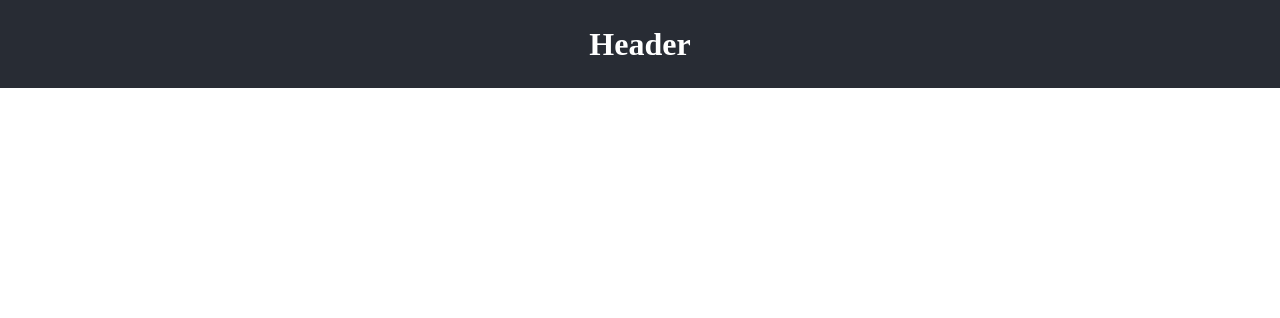
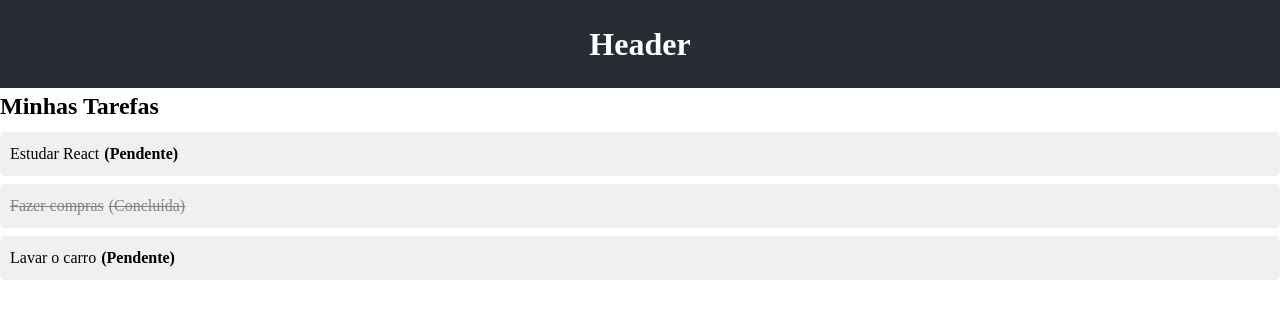
Before and after one commit to Vinnizius1/gerenciador_de_tarefas, a React (Vite) app: page / in a window 1280 px wide. Shown: the top 318 px of the page. Built offline with nearby package versions, Linux system fonts and the light colour scheme.

Commit message:
Add: componente TaskList

```diff
--- a/src/App.jsx
+++ b/src/App.jsx
@@ -1,10 +1,12 @@
 import "./App.css";
 import Header from "./components/Header/Header";
+import TaskList from "./components/TaskList/TaskList";
 
 function App() {
   return (
     <>
       <Header />
+      <TaskList />
     </>
   );
 }
--- /dev/null
+++ b/src/components/TaskList/TaskList.css
@@ -0,0 +1,24 @@
+ul {
+    list-style-type: none;
+    padding: 0;
+}
+
+li {
+    background-color: #f0f0f0;
+    margin: 8px 0;
+    padding: 10px;
+    border-radius: 5px;
+}
+
+li.completed {
+    text-decoration: line-through;
+    color: grey;
+}
+
+li.pending .status {
+    font-weight: bold;
+}
+
+.status {
+    margin-left: 5px;
+}
--- /dev/null
+++ b/src/components/TaskList/TaskList.jsx
@@ -0,0 +1,37 @@
+import "./TaskList.css";
+
+/* Componente que receberá uma lista de tarefas (via props) e renderiza cada uma delas */
+
+function TaskList() {
+  // Lista de tarefas estática para começar
+  const tasks = [
+    { id: 1, title: "Estudar React", completed: false },
+    { id: 2, title: "Fazer compras", completed: true },
+    { id: 3, title: "Lavar o carro", completed: false },
+  ];
+
+  return (
+    // Usa o método map() para iterar sobre a lista e renderizar um <li> para cada tarefa.
+    // A tag span servirá para possibilitar a estilização dos textos
+
+    <div>
+      <h2>Minhas Tarefas</h2>
+
+      <ul>
+        {tasks.map(task => (
+          <li
+            key={task.id}
+            className={task.completed ? "completed" : "pending"}
+          >
+            {task.title}
+            <span className="status">
+              {task.completed ? "(Concluída)" : "(Pendente)"}
+            </span>
+          </li>
+        ))}
+      </ul>
+    </div>
+  );
+}
+
+export default TaskList;
```
